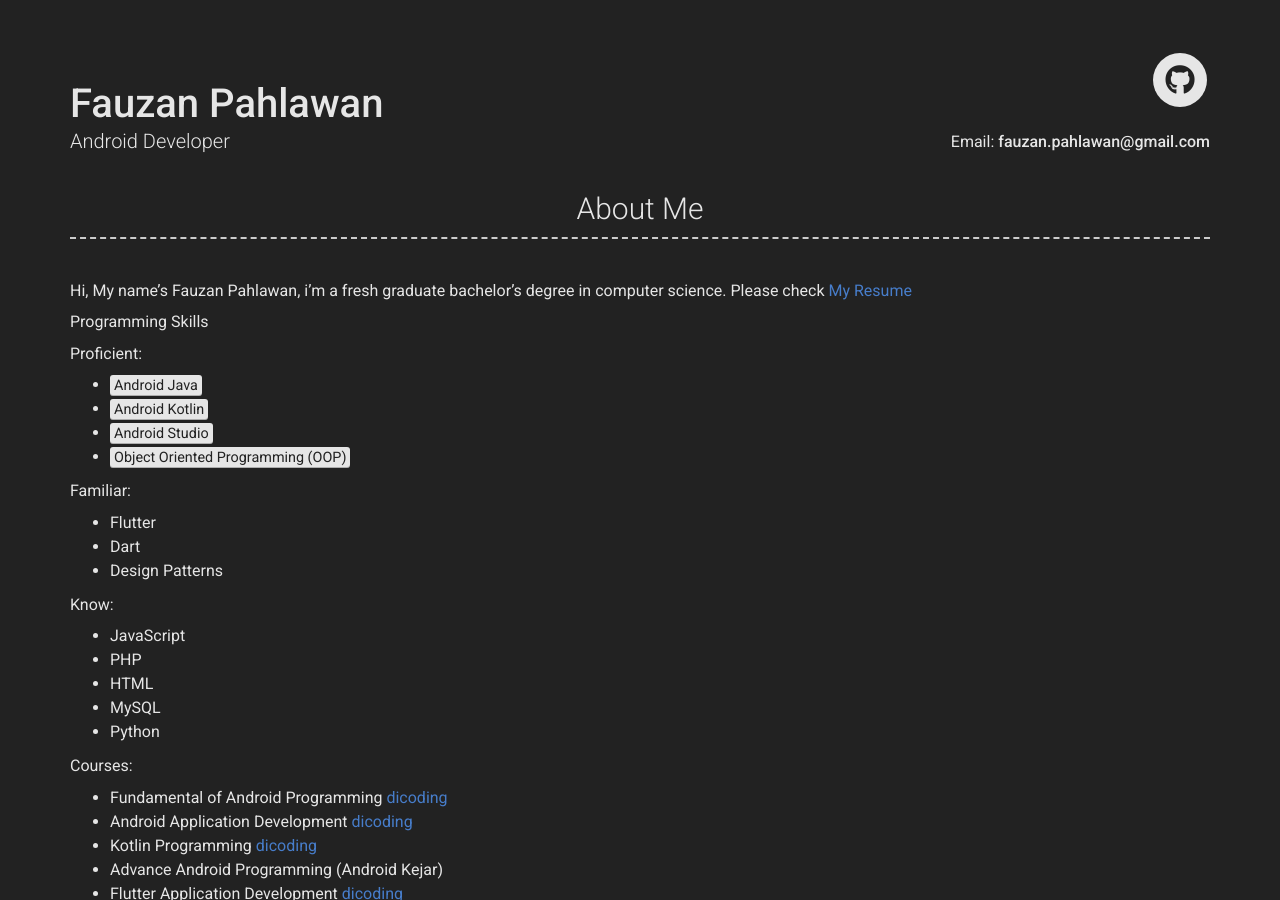
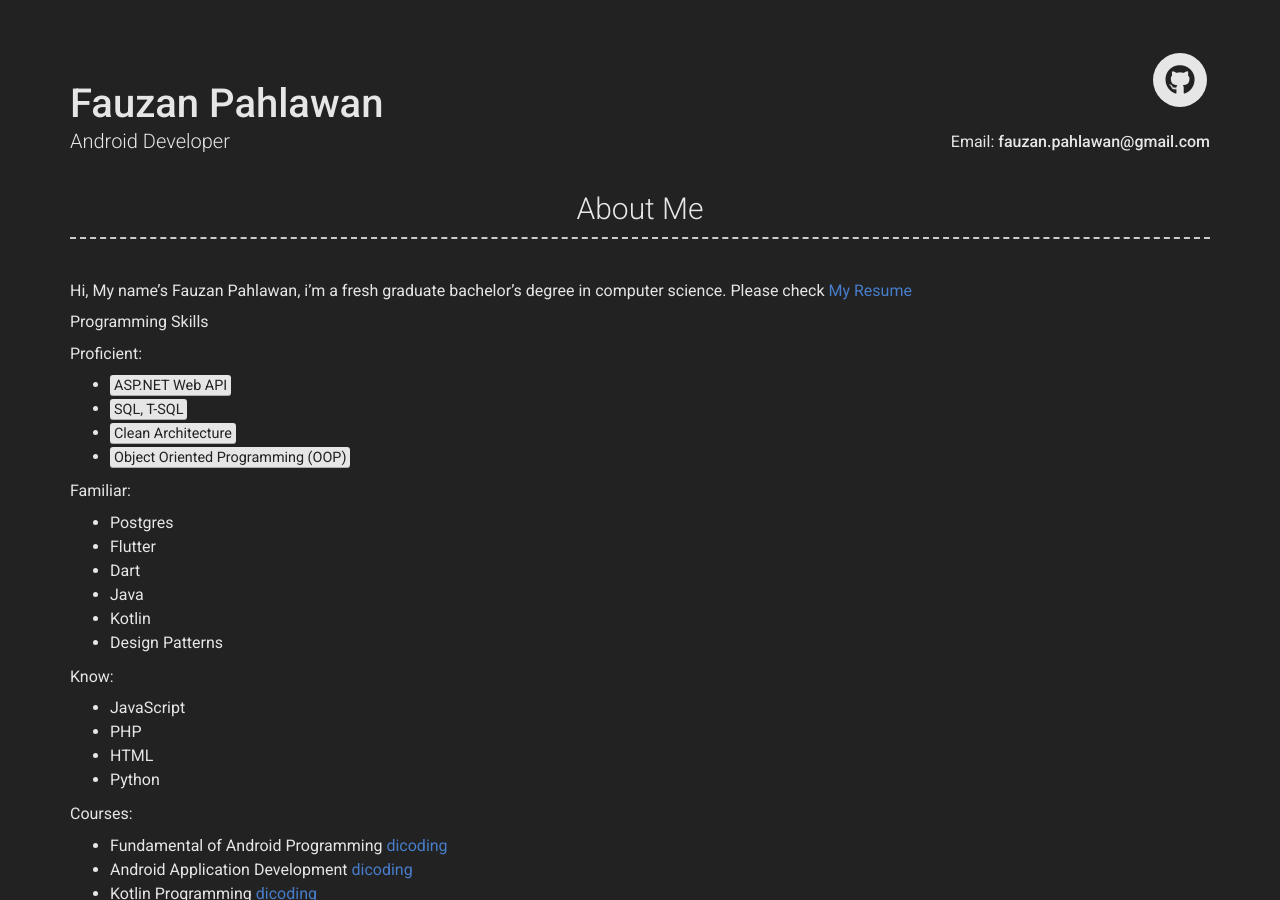
Before and after one commit to fauzanpahlawan/fauzanpahlawan.github.io, a Jekyll site: the page built from index.md, in a window 1280 px wide and 900 px high. Built offline with Jekyll 4.4.1, drawn with Linux system fonts in a browser that asks for light colours; nearby versions of some CDN libraries.

Commit message:
Update _config.yml

```diff
--- a/_config.yml
+++ b/_config.yml
@@ -51,21 +51,23 @@ about_content: | # this will include new lines to allow paragraphs
   Programming Skills
 
   Proficient:
-    - <mark>Android Java</mark>
-    - <mark>Android Kotlin</mark>
-    - <mark>Android Studio</mark>
+    - <mark>ASP.NET Web API
+    - <mark>SQL, T-SQL
+    - <mark>Clean Architecture
     - <mark>Object Oriented Programming (OOP)</mark>
 
   Familiar:
+    - Postgres
     - Flutter
     - Dart
+    - Java
+    - Kotlin
     - Design Patterns
 
   Know:
     - JavaScript
     - PHP
     - HTML
-    - MySQL
     - Python
 
   Courses:
```
